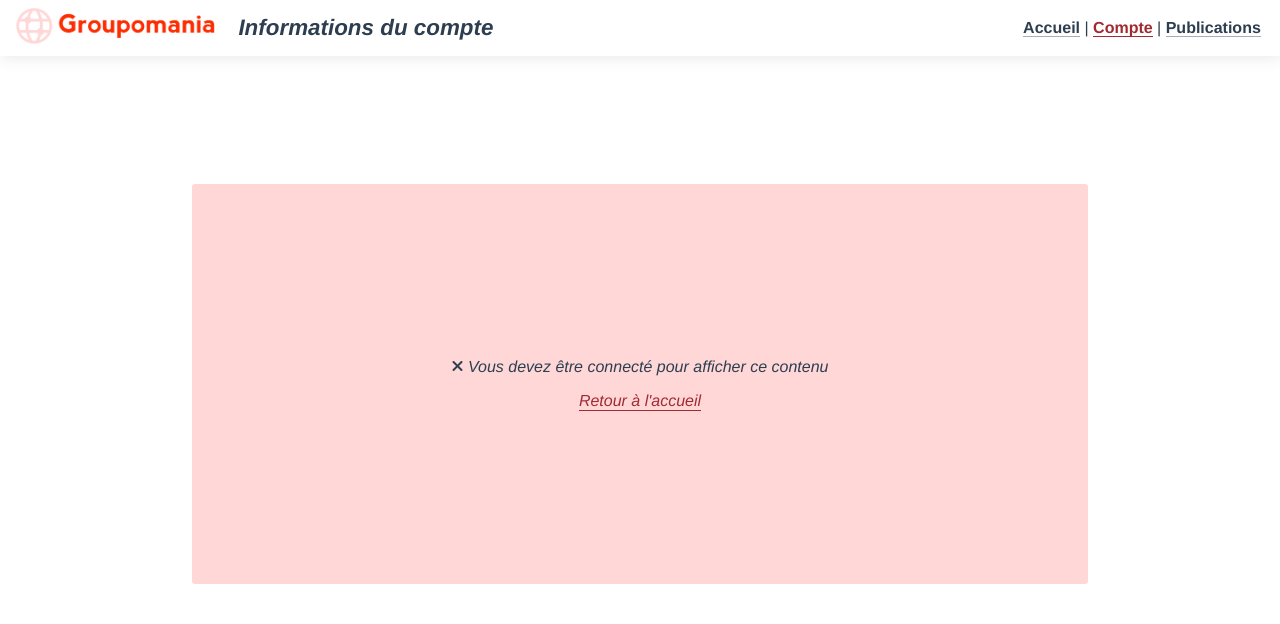
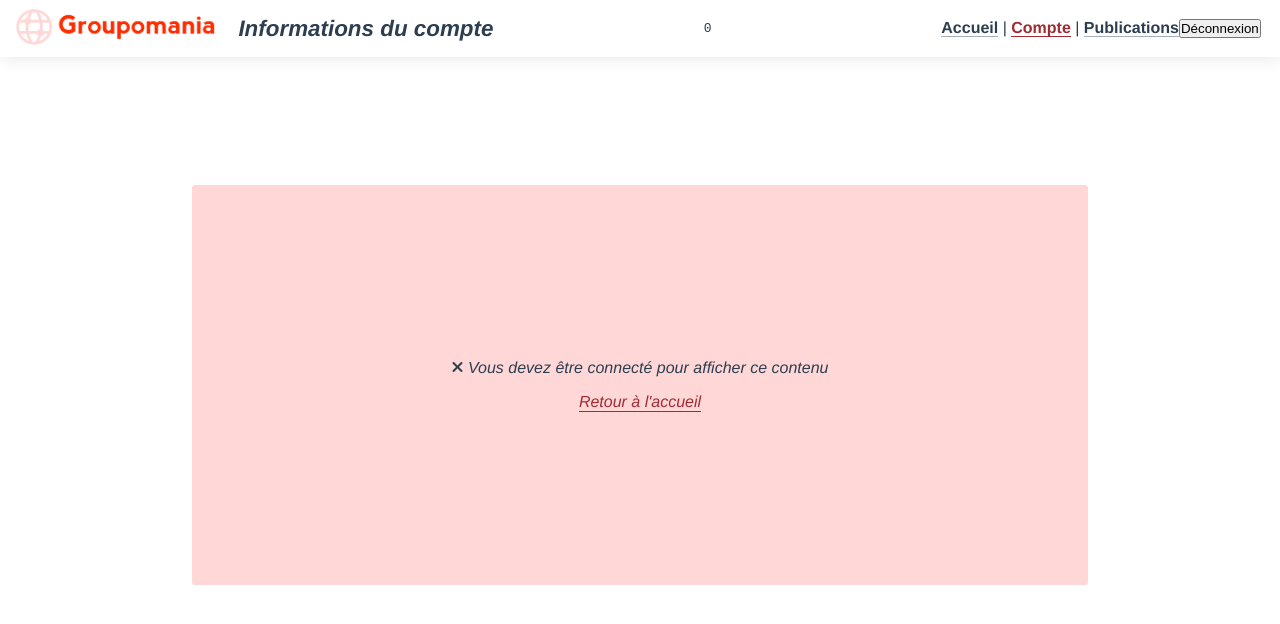
Before and after one commit to TheoKnoep/TheoKnoepflin_7_16122020, a Vue app in the folder frontend/: page /#/account in a window 1280 px wide. Shown: the top 624 px of the page. Built offline with nearby package versions, Linux system fonts and the light colour scheme; no server answers.

Commit message:
Feature déconnexion

```diff
--- a/frontend/src/components/HeaderPart.vue
+++ b/frontend/src/components/HeaderPart.vue
@@ -1,5 +1,6 @@
 <template>
   <header class="header">
+
       <div class="main-line">
         <div class="img-container">
           <img class="default-logo" src="../assets/logo-color.png" alt="Logo de Groupomania" />
@@ -10,16 +11,20 @@
           <div :class="burgerMenuClass"></div>
           </div>
       </div>
-
+      <pre>{{ userId }}</pre>
       <nav id="nav" class="nav" :class="mobileMenuNav" >
         <router-link to="/" class="nav__item" >Accueil</router-link><span class="nav__item--sep"> | </span>
         <router-link to="/account" class="nav__item" >Compte</router-link><span class="nav__item--sep"> | </span>
         <router-link to="/posts" class="nav__item" >Publications</router-link>
+        <button @click="logOut">Déconnexion</button>
       </nav>
   </header>
 </template>
 
 <script>
+import router from '@/router/index.js'
+import store from '@/store'
+
 export default {
   name: "HeaderPart",
   props: {
@@ -28,7 +33,8 @@ export default {
   data () {
     return {
       mobileMenuNav: 'nav--closed',
-      burgerMenuClass: 'burger-menu__inside--closed'
+      burgerMenuClass: 'burger-menu__inside--closed',
+      userId: store.state.userId
     }
   },
   methods: {
@@ -40,6 +46,12 @@ export default {
         this.burgerMenuClass = 'burger-menu__inside--closed';
         this.mobileMenuNav = 'nav--closed';
       }
+    },
+    logOut () {
+      localStorage.clear();
+      document.location.reload();
+      router.push({ path: '/' });
+
     }
   }
 };
--- a/frontend/src/store/index.js
+++ b/frontend/src/store/index.js
@@ -3,8 +3,7 @@ import { createStore } from 'vuex'
 export default createStore({
   state: {
     userId: 0,
-    isAdmin: false,
-    token: ''
+    isAdmin: false
   },
   mutations: {
     GET_USER_ID(state, payload) {
@@ -16,9 +15,6 @@ export default createStore({
       } else {
         state.isAdmin = false
       }
-    },
-    GET_USER_TOKEN(state, payload) {
-      state.token = payload;
     }
   },
   actions: {
--- a/frontend/src/views/Home.vue
+++ b/frontend/src/views/Home.vue
@@ -1,7 +1,8 @@
 <template>
   <div class="home">
     <HeaderPart pageTitle="Le réseau social de Groupomania" />
-    <LoginBlock v-show="showLogin" />
+    <PostsList v-if="userId" />
+    <LoginBlock v-else />
   </div>
 </template>
 
@@ -9,17 +10,21 @@
 // @ is an alias to /src
 import HeaderPart from '@/components/HeaderPart.vue'
 import LoginBlock from '@/components/LoginBlock.vue'
+import PostsList from '@/components/PostsList.vue'
+import store from '../store'
 
 export default {
   name: 'Home',
   components: {
     HeaderPart,
     LoginBlock,
+    PostsList
   },
   data: function() {
     return {
       showLogin: true,
-      showSignup: false
+      showSignup: false,
+      userId: store.state.userId
     }
   },
   created: function() {
```
Also changed, not shown: 1 other file (tests, documents, lock files or other folders).
